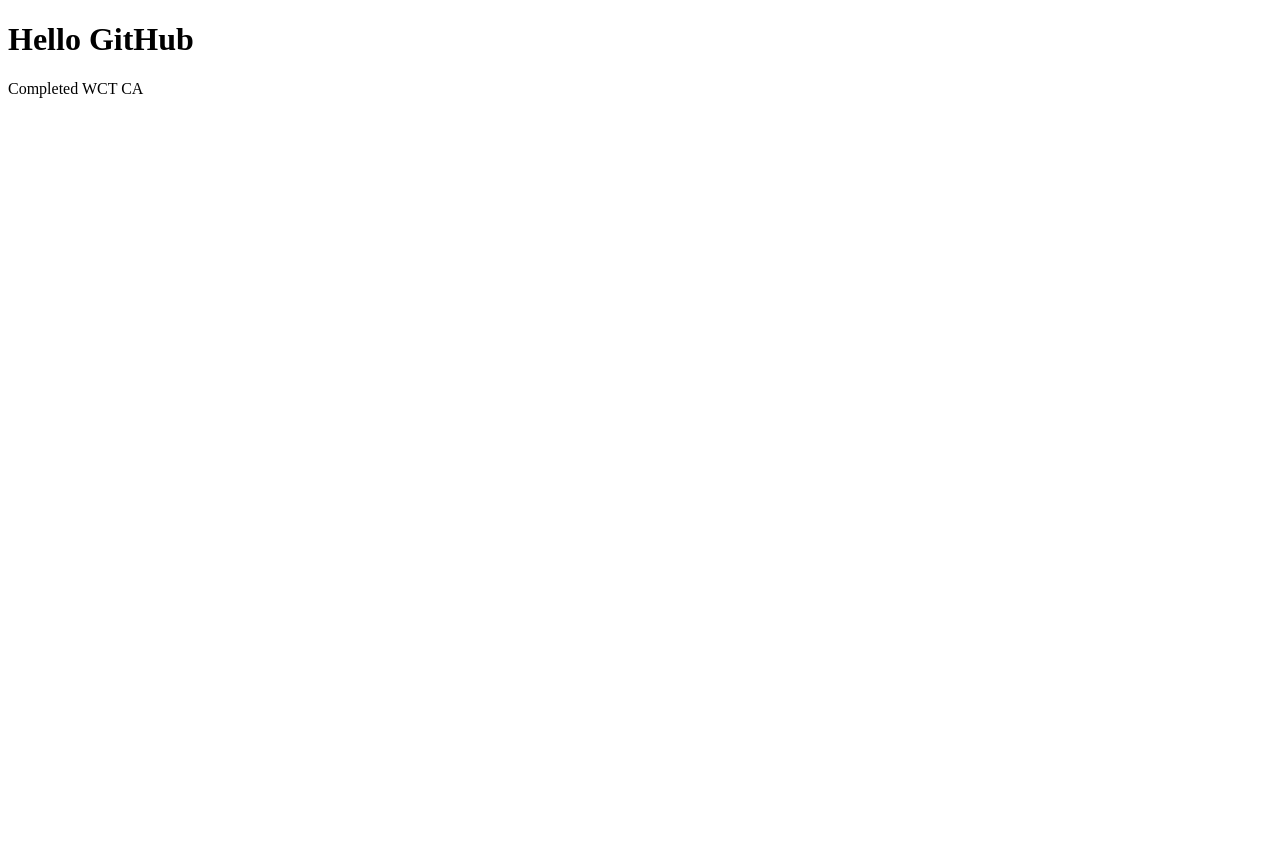
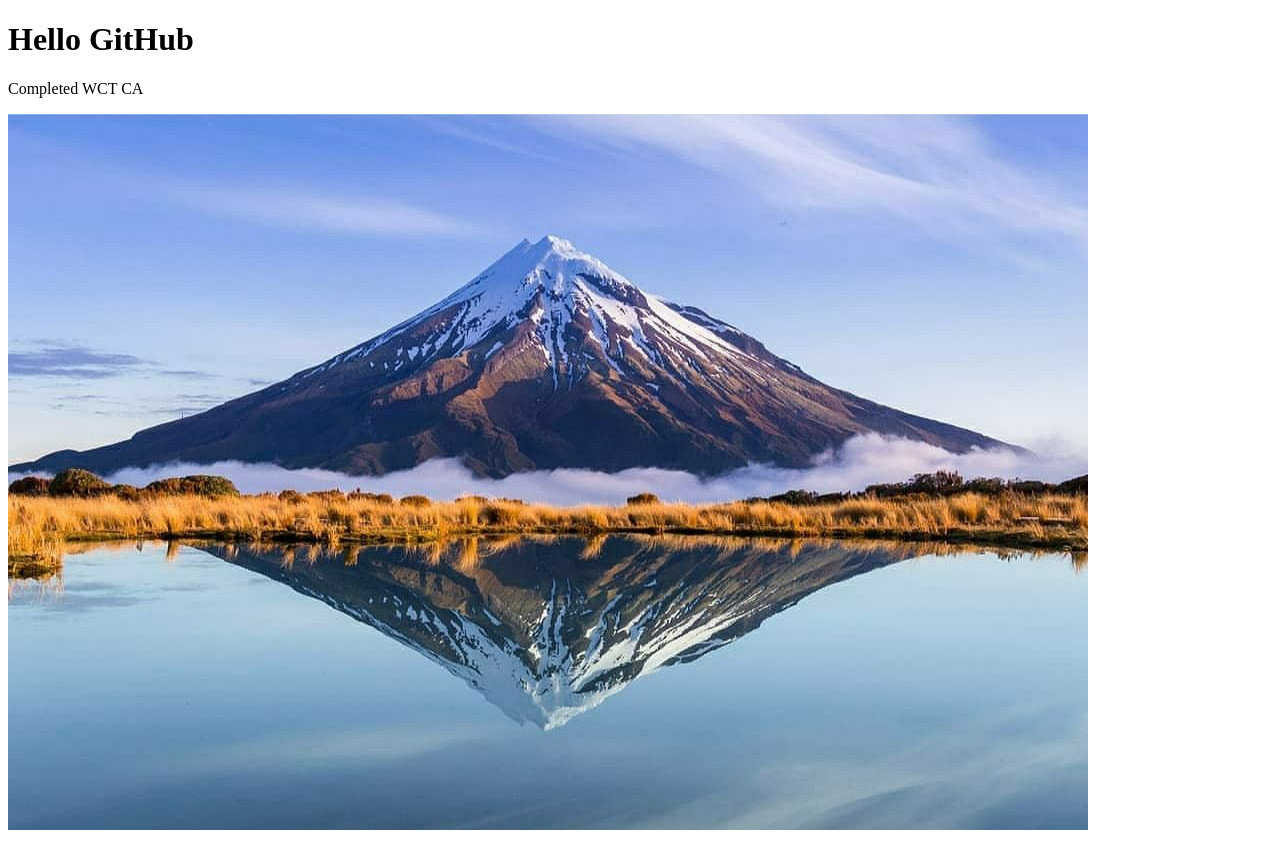
Before and after one commit to Nikothaboss/WTC-CA-Nikolai, a plain HTML site: page index.html in a window 1280 px wide. Before the commit the page ends 800 px from the top, so only its background shows below. Drawn offline with Linux system fonts and the light colour scheme.

Commit message:
added img in html

```diff
--- a/index.html
+++ b/index.html
@@ -8,5 +8,6 @@
 <body>
     <h1>Hello GitHub</h1>
     <p>Completed WCT CA</p>
+    <img src="../WTC-CA-Nikolai/images/7b5b5330-112b-11ea-a77f-7c019be7ecae.jpg" alt="">
 </body>
 </html>
```
